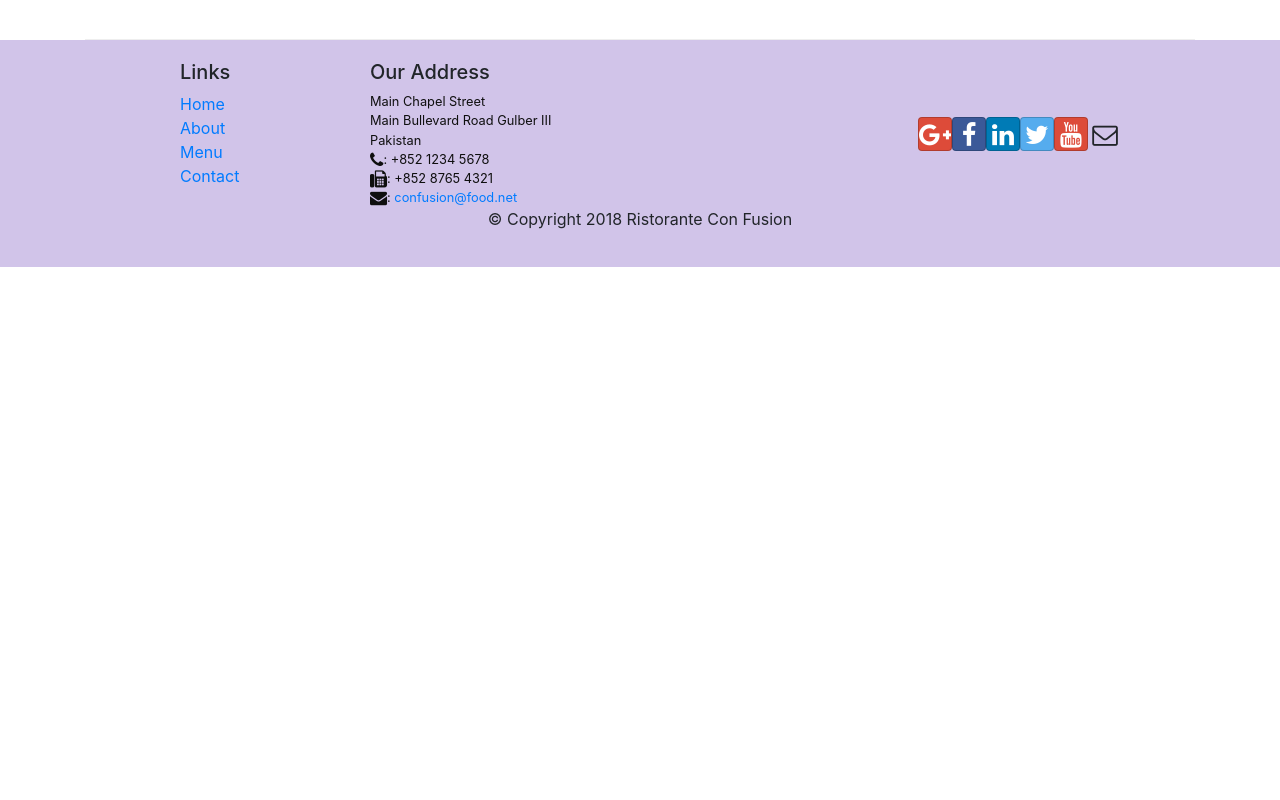
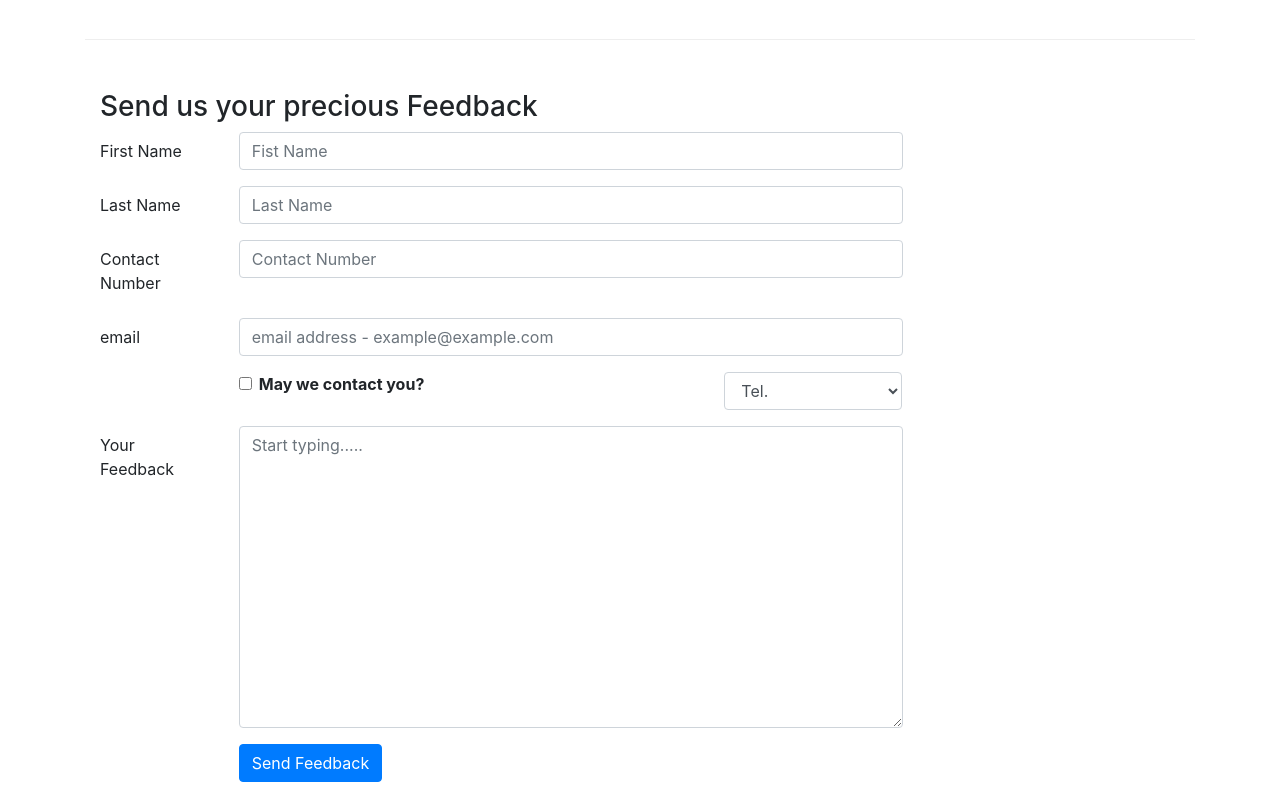
Before and after one commit to mabdullahadeel/react-cookup, a React (Create React App) app: page /contact in a window 1280 px wide. Shown: the part 800-1600 px from the top of the page. Before the commit the page ends 1067 px from the top, so only its background shows below. Built offline with nearby package versions, Linux system fonts and the light colour scheme.

Commit message:
Integrated form on the About Us page

```diff
--- a/src/components/ContactComponent.js
+++ b/src/components/ContactComponent.js
@@ -1,8 +1,45 @@
-import React from 'react';
+import React, { Component } from 'react';
 import { Link } from 'react-router-dom';
-import { Breadcrumb, BreadcrumbItem } from 'reactstrap';
+import {
+    Breadcrumb, BreadcrumbItem,
+    Input, Form, Button, Label, FormGroup, Col,
+} from 'reactstrap';
 
-function Contact(props) {
+
+class Contact extends Component {
+    constructor(props) {
+        super(props);
+
+        this.state = {
+            firstName: '',
+            lastName: '',
+            telNumber: '',
+            email: '',
+            agree: false,
+            contectType: 'Tel.',
+            message: '',
+        };
+        // To make the function available inside the JSX
+        this.handleSubmission = this.handleSubmission.bind(this);
+        this.handleChange = this.handleChange.bind(this);
+    }
+
+    handleChange(event) {
+        const target = event.target;
+        const value = target.type === 'check' ? target.checked : target.value;
+        const name = target.name
+        this.setState({
+            [name]: value
+        })
+    }
+
+    handleSubmission(event) {
+        console.log("Current State is : " + JSON.stringify(this.state));
+        alert("Current State is : " + JSON.stringify(this.state));
+        event.preventDefault();
+    }
+
+    render() {
         return (
             <div className="container">
                 <div className="row">
@@ -41,8 +78,103 @@
                         </div>
                     </div>
                 </div>
+                {/* Integrating the form for users */}
+                <div className='row row-content'>
+                    <div className="col-12">
+                        <h3>Send us your precious Feedback</h3>
+                    </div>
+                    <div className="col-12 col-md-9">
+                        <Form onSubmit={this.handleSubmission}>
+                            <FormGroup row>
+                                <Label htmlFor='firstName' md={2}>First Name</Label>
+                                <Col md={10}>
+                                    <Input type='text' id='firstName'
+                                        name='firstName'
+                                        placeholder="Fist Name"
+                                        value={this.state.firstName}
+                                        onChange={this.handleChange} />
+                                </Col>
+                            </FormGroup>
+
+                            <FormGroup row>
+                                <Label htmlFor='lastName' md={2}>Last Name</Label>
+                                <Col md={10}>
+                                    <Input type='text' id='lastName'
+                                        name='lastName'
+                                        placeholder="Last Name"
+                                        value={this.state.lastName}
+                                        onChange={this.handleChange} />
+                                </Col>
+                            </FormGroup>
+
+                            <FormGroup row>
+                                <Label htmlFor='telNumber' md={2}>Contact Number</Label>
+                                <Col md={10}>
+                                    <Input type='text' id='telNumber'
+                                        name='telNumber'
+                                        placeholder="Contact Number"
+                                        value={this.state.telNumber}
+                                        onChange={this.handleChange} />
+                                </Col>
+                            </FormGroup>
+
+                            <FormGroup row>
+                                <Label htmlFor='email' md={2}>email</Label>
+                                <Col md={10}>
+                                    <Input type='email' id='email'
+                                        name='email'
+                                        placeholder="email address - example@example.com"
+                                        value={this.state.email}
+                                        onChange={this.handleChange} />
+                                </Col>
+                            </FormGroup>
+
+                            <FormGroup row>
+                                <Col md={{ size: 6, offset: 2 }}>
+                                    <FormGroup check>
+                                        <Label check>
+                                            <Input type="checkbox" name="agree"
+                                                checked={this.state.agree}
+                                                onChange={this.handleChange} /> {' '}
+                                            <strong>May we contact you?</strong>
+                                        </Label>
+                                    </FormGroup>
+                                </Col>
+                                <Col md={{ size: 3, offset: 1 }}>
+                                    <Input type="select" name="contactType"
+                                        value={this.state.contactType}
+                                        onChange={this.handleChange}>
+                                        <option>Tel.</option>
+                                        <option>Email</option>
+                                    </Input>
+                                </Col>
+                            </FormGroup>
+
+                            <FormGroup row>
+                                <Label htmlFor='feedback' md={2}>Your Feedback</Label>
+                                <Col md={10}>
+                                    <Input type='textarea' id='message'
+                                        name='message'
+                                        placeholder="Start typing....."
+                                        rows='12'
+                                        value={this.state.message}
+                                        onChange={this.handleChange} />
+                                </Col>
+                            </FormGroup>
+
+                            <FormGroup row>
+                                <Col md={{ size: 10, offset: 2 }}>
+                                    <Button type='submit' color='primary'>Send Feedback</Button>
+                                </Col>
+                            </FormGroup>
+                        </Form>
+                    </div>
+                </div>
+
             </div>
         );
     }
+}
+
 
 export default Contact;
```
Lines whose indentation alone changed are shown as unchanged.
